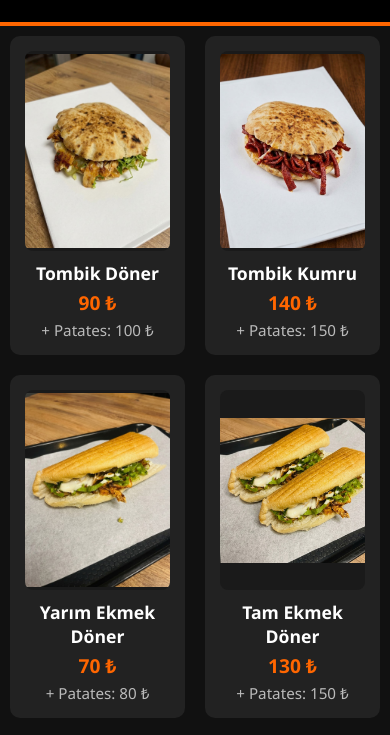
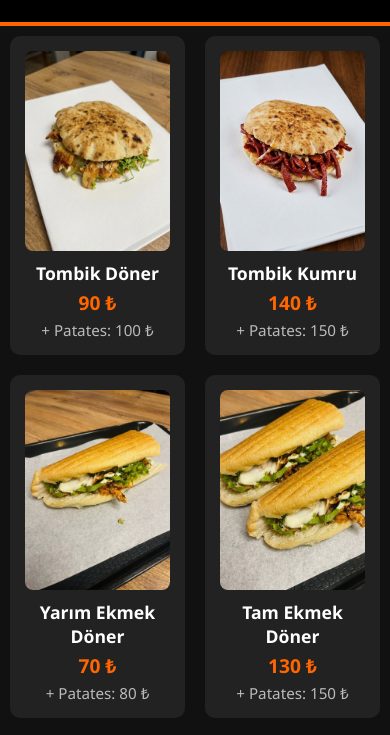
Before and after one commit to eZeynepp/gourme-doners-menu, a plain HTML site: page index.html in a window 390 px wide. Shown: the part 90-825 px from the top of the page. Drawn offline with Linux system fonts and the light colour scheme.

Commit message:
Add files via upload

```diff
--- a/style.css
+++ b/style.css
@@ -6,8 +6,8 @@
 }
 
 body {
-    background-color: #111;
-    color: #fff;
+    background-color: #111; /* Siyah arka plan */
+    color: #fff; /* Beyaz yazılar */
     padding-bottom: 40px;
 }
 
@@ -15,7 +15,7 @@ header {
     text-align: center;
     padding: 25px 15px;
     background-color: #000;
-    border-bottom: 4px solid #ff6600;
+    border-bottom: 4px solid #ff6600; /* Turuncu şerit */
 }
 
 header h1 {
@@ -81,11 +81,11 @@ main {
 
 /* --- GÖRSELLERİN KESİLMEDEN KUTUYA SIĞMASI --- */
 .kategori img, .yemek-gorsel, img {
-    width: 100% !important;
-    height: 200px !important;
-    object-fit: contain !important;      /* Görseli kesmeden kutuya sığdırır */
-    background-color: #1a1a1a !important; /* Boş kalan yerler için arka plan */
-    display: block !important;
+    width: 100%;
+    height: 200px;              /* İstediğin gibi 200px sabit yükseklik */
+    object-fit: contain;        /* Görselin hiçbir yerini kesmeden kutuya sığdırır */
+    background-color: #1a1a1a;   /* Kenarlarda boşluk kalırsa uyumlu renk verir */
+    display: block;
 }
 
 /* --- MOBİL UYUMLULUK AYARI --- */
@@ -94,11 +94,12 @@ main {
         padding: 10px;
     }
 
+    /* Mobilde küçük ekranlar için yüksekliği dilersen ayarlayabilirsin, şimdilik masaüstü ile aynı 200px tutuldu */
     .kategori img, .yemek-gorsel, img {
-        height: 200px !important;
-        object-fit: contain !important;
+        height: 200px;
     }
 
+    /* Eğer ürünler yan yana grid yapısındaysa mobilde alt alta (tek sütun) durmasını sağlar */
     .menu-grid, .urunler-grid {
         grid-template-columns: 1fr !important;
     }
```
Also changed, not shown: menu.json (line endings or trailing spaces).
